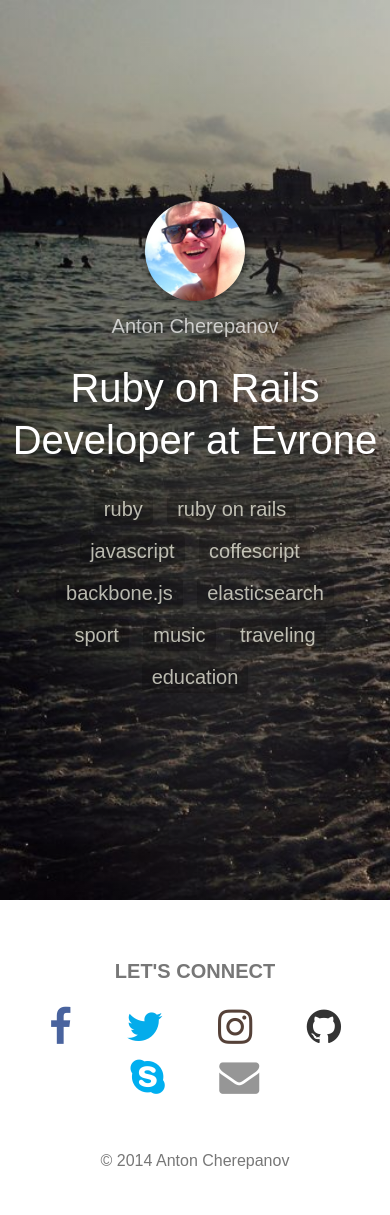
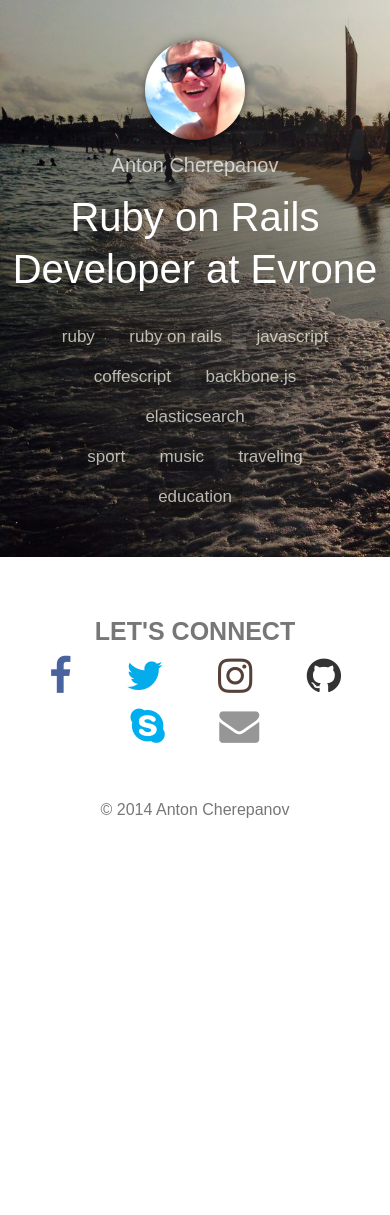
Before and after one commit to davetoxa/davetoxa.github.com, a Jekyll site: the page built from index.html, in a window 390 px wide. Built offline with Jekyll 4.4.1, drawn with Linux system fonts in a browser that asks for light colours; nearby versions of some CDN libraries; Markdown is read by kramdown in place of the engine named in the settings; after the commit the page ends 900 px from its top, so only the background shows below that.

Commit message:
Add css for mobiles

```diff
--- a/css/main.css
+++ b/css/main.css
@@ -141,3 +141,23 @@ html, body {
 	padding: 45px 20px 45px;
 	color: #777;
 }
+
+
+@media only screen and (max-width: 780px) {
+	html,	body,
+	.intro .save-form,
+	.intro .wrapper,
+	.intro .intro,
+	.intro .intro-pitch {
+		height:auto;
+	}
+
+	.intro .intro-pitch { display:block; }
+	.intro .intro-pitch-inner { display:block; }
+	.intro .intro-pitch p { margin-bottom:.8em; }
+	.intro .intro-inner { padding:40px 0; position:relative; top:auto; right:auto; bottom:auto; left:auto; }
+
+	.tags .tag { font-size:17px; }
+
+	.section h3 { font-size:25px; margin-bottom:.4em; }
+}
```
